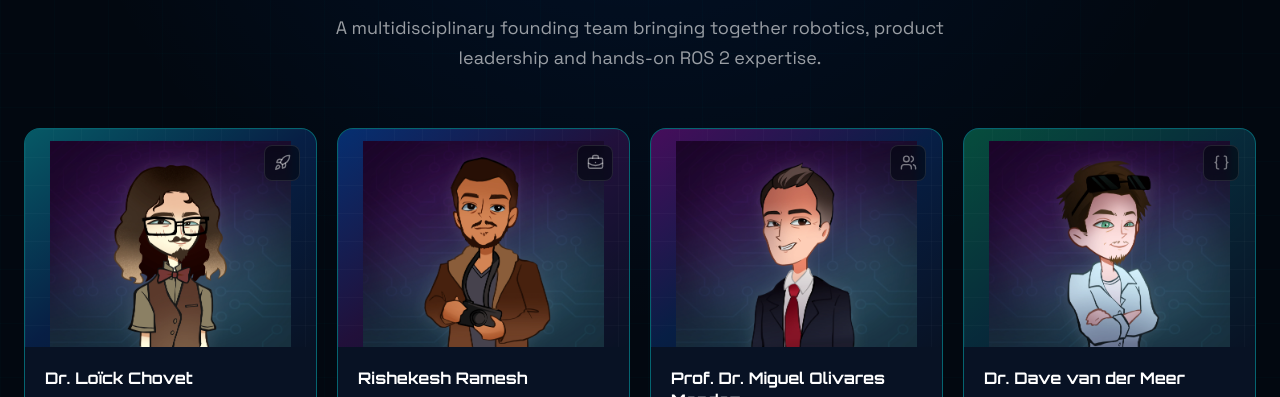
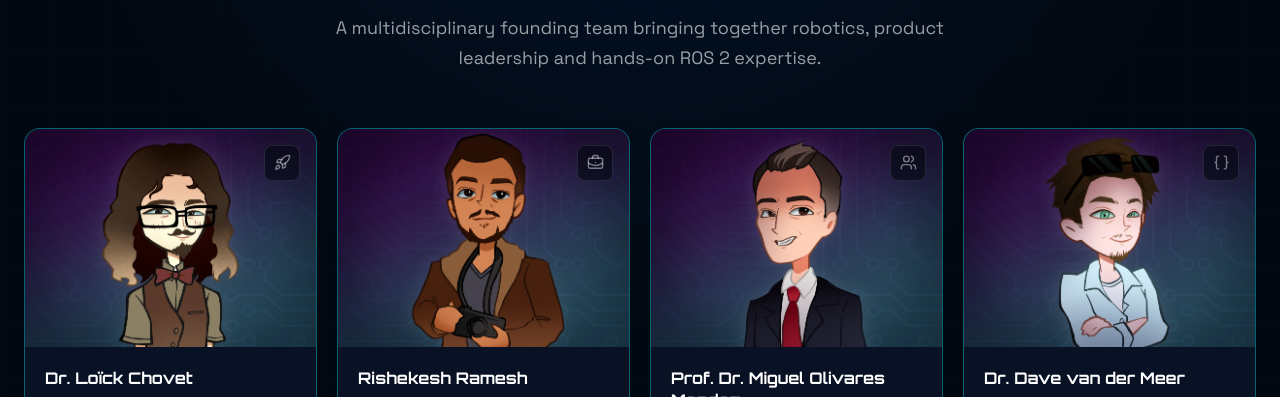
Before and after one commit to LUdobotics/website, a React (Vite) app: page / in a window 1280 px wide. Shown: the part 6960-7357 px from the top of the page. Built offline with nearby package versions, Linux system fonts and the light colour scheme; no server answers.

Commit message:
Make team portraits full bleed

```diff
--- a/components/Team.tsx
+++ b/components/Team.tsx
@@ -75,7 +75,7 @@ export const Team: React.FC = () => (
               <img
                 src={member.portrait}
                 alt={`Portrait of ${member.name}`}
-                className="relative h-full w-full object-contain px-3 pt-3 transition duration-500 group-hover:scale-[1.03]"
+                className="absolute inset-0 h-full w-full object-cover transition duration-500 group-hover:scale-[1.03]"
               />
               <span className="absolute right-4 top-4 flex h-9 w-9 items-center justify-center rounded-lg border border-white/10 bg-ludo-deep/60 text-white/45 backdrop-blur-sm transition group-hover:border-ludo-cyan/30 group-hover:text-ludo-cyan">
                 <member.icon size={17} />
```
